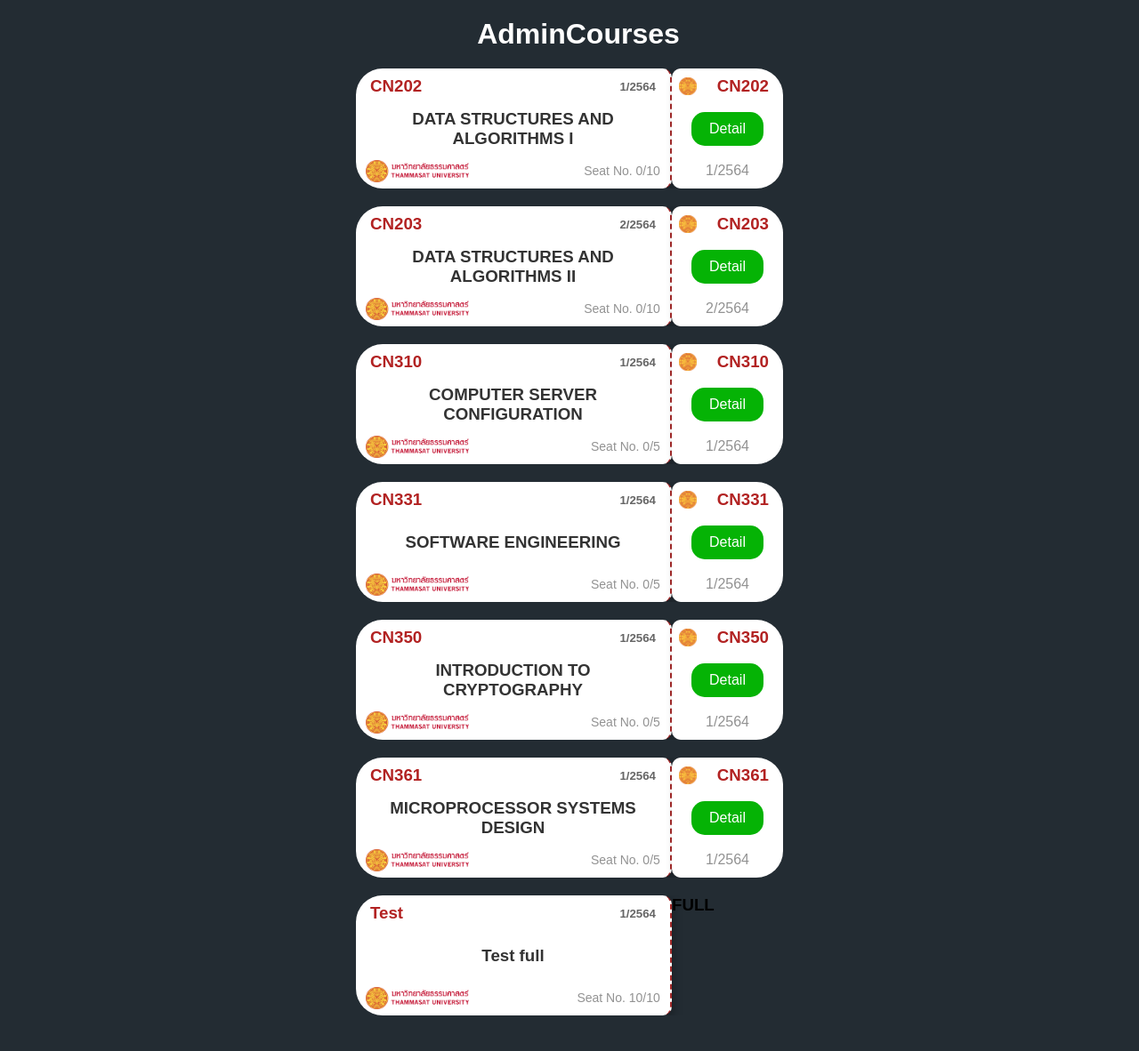
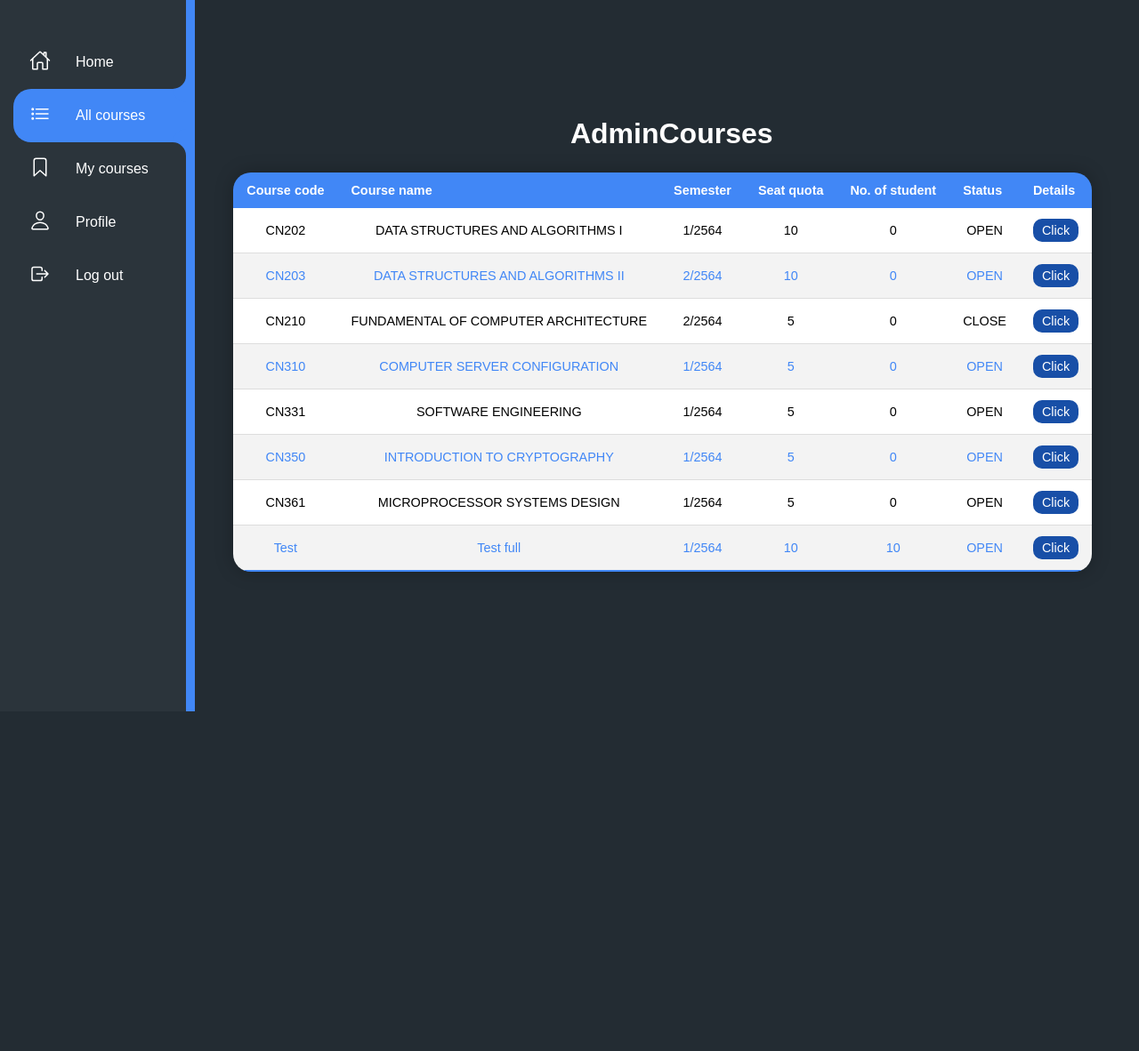
Before and after one commit to YOKxPIE/YOKxPIE.github.io, a Django app: page /admincourses/ in a window 1280 px wide. Shown: the whole page at 89% size. After the commit the page ends 800 px from the top, so only its background shows below. Run offline with Django 3.2, Linux system fonts and the light colour scheme; data comes from the database, SQL or seed files in the repository.

Commit message:
add table in admincourses.html

```diff
--- a/courses/templates/courses/admincourses.html
+++ b/courses/templates/courses/admincourses.html
@@ -3,74 +3,82 @@
 {% load static %}
 
 {% block body %}
-<!-- ทดลองปุ่มดูรายละเอียดเฉยๆ เดี๋ยวออกแบบใหม่ -->
-    <!-- <h1>AdminCourses</h1> -->
-    <!-- อันเก่า
-    <ul> -->
-    <div class="container">
+<div class="navigation">
+        <ul>
+            <li class="list">
+                <a href="{% url 'courses:index' %}">
+                    <span class="icon"><ion-icon name="home-outline"></ion-icon></span>
+                    <span class="title">Home</span>
+                </a>
+            </li>
+            <li class="list active">
+                <a href="{% url 'courses:courses' %}">
+                    <span class="icon"><ion-icon name="list-outline"></ion-icon></span>
+                    <span class="title">All courses</span>
+                </a>
+            </li>
+            <li class="list">
+                <a href="#">
+                    <span class="icon"><ion-icon name="bookmark-outline"></ion-icon></span>
+                    <span class="title">My courses</span>
+                </a>
+            </li>
+            <li class="list">
+                <a href="#">
+                    <span class="icon"><ion-icon name="person-outline"></ion-icon></span>
+                    <span class="title">Profile</span>
+                </a>
+            </li>
+            <li class="list">
+                <a href="#">
+                    <span class="icon"><ion-icon name="log-out-outline"></ion-icon></span>
+                    <span class="title">Log out</span>
+                </a>
+            </li>
+        </ul>
+    </div>
+    <script type="module" src="https://unpkg.com/ionicons@5.5.2/dist/ionicons/ionicons.esm.js"></script>
+    <script nomodule src="https://unpkg.com/ionicons@5.5.2/dist/ionicons/ionicons.js"></script>
+
+
+
+
+    <div class="containertable">
         <h1>AdminCourses</h1>
-        {% for course in courses %}
-            {% if course.status %}
-                <!-- อันเก่า
-                <li><h3>{{course.c_code}}</h3> <p>{{course.c_name}}</p></li> -->
-                <div class="ticket">
-                    <div class="left">
-                        <div class="head">
-                            <div class="h-l">
-                                <h3>{{course.c_code}}</h3>
-                            </div>
-                            <div class="h-r">
-                                <h5>{{course.semester}}/{{course.a_year}}</h5>
-                            </div>
-                        </div>
-                        <div class="cname">
-                            <h3>{{course.c_name}}</h3>
-                        </div>
-                        <div class="footer">
-                            <div class="ft-l">
-                                <img src="{% static 'images/TUlogoHor.png' %}" alt="">
-                            </div>
-                            <div class="ft-r">
-                                <p>Seat No. {{course.count_stu}}/{{course.max_stu}}</p>
-                            </div>
-                        </div>
-                    </div>
-                    {% if course.count_stu != course.max_stu %}
-                    <div class="right">
-                        <div class="head">
-                            <div class="h-l">
-                                <img src="{% static 'images/Thammasat_main_logo.png' %}" alt="">
-                            </div>
-                            <div class="h-r">
-                                <h3>{{course.c_code}}</h3>
-                            </div>
-                        </div>
-                        <!-- Full แบบเก่า -->
-                        <!-- {% if course.count_stu != course.max_stu %}-->
-                        <div class="content">
-                            <a href="{% url 'courses:acourse' course.id %}">Detail</a>  <!-- don't forget to link -->  <!-- ลองโยงปุ่มไปหน้าย่อย -->
-                        </div>
-                        <!-- {% else %}
-                        <div class="content">
-                            <p>FULL</p>
-                        </div>
-                        {% endif %} -->
 
-                        <div class="footer">
-                            <p>{{course.semester}}/{{course.a_year}}</p>
-                        </div>
-                    </div>
+
+        <div class="table">
+        <table class="content-table">
+            <thead>
+                <tr>
+                    <th>Course code</th>
+                    <th>Course name</th>
+                    <th>Semester</th>
+                    <th>Seat quota</th>
+                    <th>No. of student</th>
+                    <th>Status</th>
+                    <th>Details</th>
+                </tr>
+            </thead>
+            <tbody>
+                {% for course in courses %}
+                <tr>
+                    <td>{{course.c_code}}</td>
+                    <td>{{course.c_name}}</td>
+                    <td>{{course.semester}}/{{course.a_year}}</td>
+                    <td>{{course.max_stu}}</td>
+                    <td>{{course.count_stu}}</td>
+                    {% if course.status %}
+                    <td>OPEN</td>
                     {% else %}
-                    <div class="rightfull">
-                        <div class="content">
-                            <h3>FULL</h3>
-                        </div>
-                    </div>
+                    <td>CLOSE</td>
                     {% endif %}
-                </div>
-            {% endif %}
-        {% endfor %}
+                    <td><a href="{% url 'courses:acourse' course.id %}">Click</a></td>
+                </tr>
+               {% endfor %}
+            </tbody>
+        </table>
     </div>
-    <!-- </ul> -->
+    </div>
 
 {% endblock %}
--- a/static/css/style.css
+++ b/static/css/style.css
@@ -15,7 +15,7 @@
 .navigation {
     position: relative;
     /* height: 1000px; */
-    width: 90px;
+    width: 75px;
     background: #2b343b;
     box-shadow: 10px 0 0 #4187f6;
     border-left: 10px solid #2b343b;
@@ -24,7 +24,7 @@
 }
 
 .navigation:hover {
-    width: 300px;
+    width: 250px;
 }
 
 .navigation ul {
@@ -109,7 +109,7 @@
 
 .container {
     position: relative;
-    width: 2000px;
+    width: 100%;
     padding: 20px;
     /*display: flex;*/
     justify-content: center;
@@ -271,3 +271,65 @@
 .container .ticket .right .content a:hover {
     background: rgb(28, 134, 28);
 }
+
+/* ======================================================================================== */
+
+.containertable {
+    position: relative;
+    width: 100%;
+    padding: 20px;
+    display: flex;
+    justify-content: center;
+    align-items: center;
+    text-align: center;
+    flex-direction: column;
+}
+
+.containertable .content-table {
+    border-collapse: collapse;
+    margin: 25px 0;
+    font-size: 0.9rem;
+    min-width: 400px;
+    border-radius: 20px; /* 15px 15px 0 0 */
+    overflow: hidden;
+    box-shadow: 0 0 20px rgba(0, 0, 0, 0.25);
+}
+
+.containertable .content-table thead tr {
+    background-color: #4187f6;
+    color: #ffffff;
+    text-align: left;
+    font-weight: bold;
+}
+
+.containertable .content-table th,
+.containertable .content-table td {
+    padding: 12px 15px;
+}
+
+.containertable .content-table tbody tr {
+    border-bottom: 1px solid #dddddd;
+    background-color: white;
+}
+
+.containertable .content-table tbody tr:nth-of-type(even) {
+    background-color: #f3f3f3;
+    /* font-weight: bold; */
+    color: #4187f6;
+}
+
+.containertable .content-table tbody tr:last-of-type {
+    border-bottom: 2px solid #4187f6;
+}
+
+.containertable .content-table tbody tr a {
+    position: relative;
+    display: inline-block;
+    padding: 5px 10px;
+    background: #184fa7;
+    /* background: rgb(185, 185, 185); */
+    color: white;
+    border-radius: 10px;
+    text-decoration: none;
+    transition: 0.5s;
+}
```
